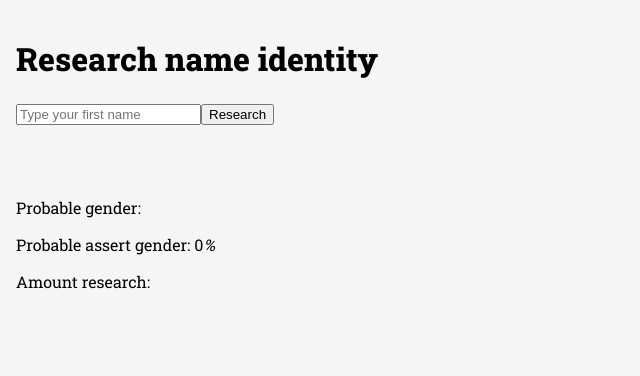
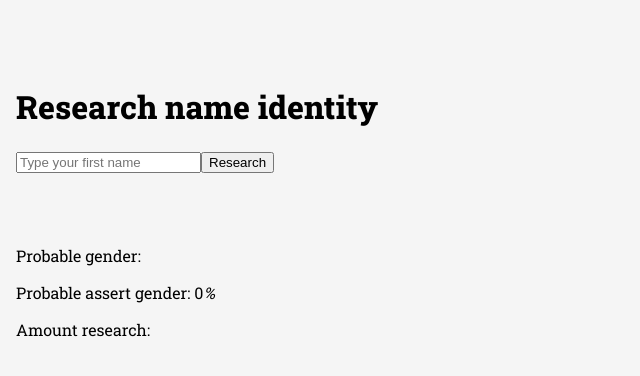
Before and after one commit to tjmelo/moon, a React app: page / in a window 1280 px wide. Shown: the top 376 px of the page, without its empty margins (0-640 px from the left). Built offline with nearby package versions, Linux system fonts and the light colour scheme.

Commit message:
feat: shadowroot improvements

```diff
--- a/config/webpack.common.js
+++ b/config/webpack.common.js
@@ -11,19 +11,7 @@ const tmxMoon = {
           loader: "style-loader",
           options: {
             injectType: "singletonStyleTag",
-            insert: (element) => {
-                const container = document.querySelector("#app") || document.head;
-
-                if (container.shadowRoot) {
-                  container.shadowRoot.appendChild(element);
-                } else {
-                  container.addEventListener("shadowroot-created", () => {
-                    if (container.shadowRoot) {
-                      container.shadowRoot.appendChild(element);
-                    }
-                  });
-                }
-              },
+            insert: require.resolve("../src/utils.ts"),
           },
         }, "css-loader", "stylus-loader"],
       },
@@ -64,7 +52,7 @@ const tmxMoon = {
       name: "TmxMoon",
       filename: "remoteEntry.js",
       exposes: {
-        "./TmxMoon": "./src/bootstrap",
+        "./TmxMoon": "./src/App",
       },
       shared: {
         react: {
--- a/package.json
+++ b/package.json
@@ -39,10 +39,10 @@
     "file-loader": "^6.2.0",
     "gh-pages": "^6.1.1",
     "jest": "^27.0.3",
+    "serve": "^14.2.4",
     "style-loader": "^3.3.1",
     "stylus": "^0.55.0",
-    "stylus-loader": "^6.2.0",
-    "serve": "^14.2.4"
+    "stylus-loader": "^6.2.0"
   },
   "scripts": {
     "start": "webpack server --open --config ./config/webpack.dev.js",
--- a/src/App.tsx
+++ b/src/App.tsx
@@ -1,7 +1,35 @@
-import React from "react";
+import React, { useEffect, useRef, useState } from "react";
+import { createPortal } from 'react-dom';
 import Scope from "./components/scope";
+import "./config/i18n";
 import "./stylus/_theme.styl";
+import { rootStyle } from './utils'
 
-const App = () => <Scope />;
+const App = () => {
+  const sectionRef = useRef<HTMLElement>(null);
+  const [shadowRootRef, setShadowRootRef] = useState<ShadowRoot | null>(null)
+
+  useEffect(() => {
+    if (sectionRef.current) {
+      const shadowRoot = sectionRef.current.attachShadow({ mode: 'open' });
+      const event = new CustomEvent("shadowroot-created");
+      sectionRef.current.dispatchEvent(event);
+      setShadowRootRef(shadowRoot)
+
+      const styleElement = rootStyle();
+      styleElement && shadowRoot.appendChild(styleElement);
+    }
+  }, []);
+
+  return (
+    <section id="tmx-moon" ref={sectionRef}>
+      {shadowRootRef &&
+        createPortal(
+          <Scope />,
+          shadowRootRef
+        )}
+    </section>
+  );
+};
 
 export default App;
--- a/src/bootstrap.tsx
+++ b/src/bootstrap.tsx
@@ -1,17 +1,11 @@
 import React from "react";
 import { createRoot } from "react-dom/client";
-import "./config/i18n";
 import App from "./App";
 
-export const container = document.querySelector("#app");
+const container = document.querySelector("#app");
 
 if (container) {
-  const shadowRoot = container.attachShadow({ mode: "open" });
-
-  const event = new CustomEvent("shadowroot-created");
-  container.dispatchEvent(event);
-
-  const root = createRoot(shadowRoot);
+  const root = createRoot(container);
   root.render(<App />);
 } else {
   console.error("Failed to find the app container");
--- /dev/null
+++ b/src/utils.ts
@@ -0,0 +1,10 @@
+let savedStyleElement: HTMLStyleElement | null = null;
+
+const style = (element: HTMLStyleElement | null = null) => {
+  savedStyleElement = element;
+}
+
+const rootStyle = () => savedStyleElement;
+
+export { rootStyle };
+export default style
```
